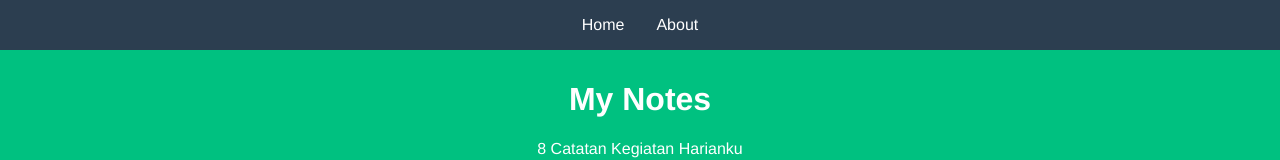
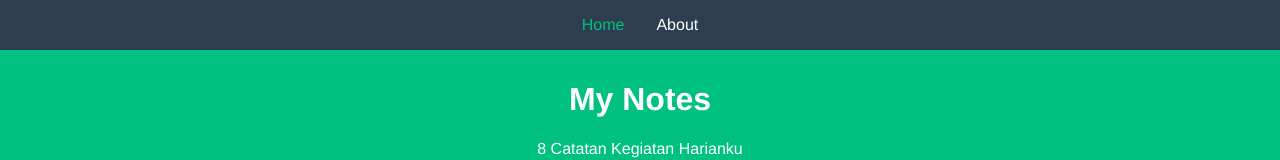
Before and after one commit to rakamaheka22/dia-2022, a Vue app in the folder cli/vue-lesson/: page / in a window 1280 px wide. Shown: the top 160 px of the page. Built offline with nearby package versions, Linux system fonts and the light colour scheme; what mosha-vue-toastify would draw is missing.

Commit message:
Active links

```diff
--- a/cli/vue-lesson/src/App.vue
+++ b/cli/vue-lesson/src/App.vue
@@ -1,8 +1,20 @@
 <template>
   <div>
     <nav class="menu">
-      <router-link to="/">Home</router-link>
-      <router-link to="/about">About</router-link>
+      <router-link to="/" v-slot="{ isActive }">
+        <span :class="{
+          active: isActive
+        }">
+          Home
+        </span>
+      </router-link>
+      <router-link to="/about" v-slot="{ isActive }">
+        <span :class="{
+          active: isActive
+        }">
+          About
+        </span>
+      </router-link>
     </nav>
     <router-view></router-view>
   </div>
@@ -48,7 +60,7 @@ body {
   text-decoration: none;
 }
 
-.menu a:hover, .menu a:focus {
+.menu a:hover, .menu a:focus, .active {
   color: #00c180;
 }
 </style>
```
